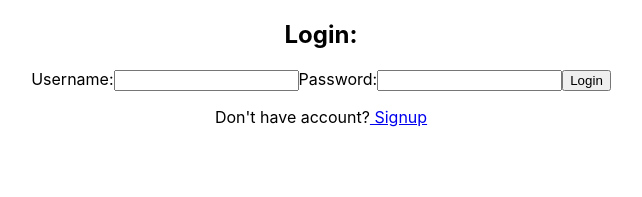
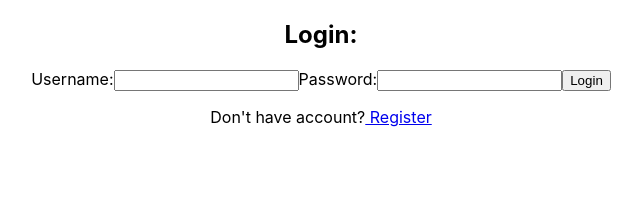
Before and after one commit to Alice-Nekruz/social-gratitude-client, a React (Create React App) app: page / in a window 1280 px wide. Shown: the top 197 px of the page, without its empty margins (319-961 px from the left). Built offline with nearby package versions, Linux system fonts and the light colour scheme.

Commit message:
bug fix: singup to register

```diff
--- a/src/components/auth/Login.js
+++ b/src/components/auth/Login.js
@@ -43,7 +43,7 @@ class Login extends Component {
 
                 <p>
                     Don't have account?
-                    <Link to={'/signup'}> Signup</Link>
+                    <Link to={'/register'}> Register</Link>
                 </p>
             </div>
         );
--- a/src/components/auth/Register.js
+++ b/src/components/auth/Register.js
@@ -1,8 +1,8 @@
-import React, { Component } from 'react';
+import React from 'react';
 import { Link } from 'react-router-dom';
 import authService from "../../services/auth-services";
 
-class Signup extends Component {
+class Register extends React.Component {
 
     state = { username: '', password: '' }
 
@@ -10,7 +10,7 @@ class Signup extends Component {
         event.preventDefault();
         const { username, password } = this.state;
 
-        authService.signup(username, password)
+        authService.register(username, password)
             .then(createdUser => {
                 this.setState({
                     username: "",
@@ -51,7 +51,7 @@ class Signup extends Component {
                         />
                     </label>
 
-                    <button type="submit"> Signup </button>
+                    <button type="submit"> Register </button>
                 </form>
 
                 <p>
@@ -65,4 +65,4 @@ class Signup extends Component {
 
 }
 
-export default Signup;
+export default Register;
--- a/src/services/auth-services.js
+++ b/src/services/auth-services.js
@@ -9,8 +9,8 @@ class AuthService {
     }
 
 
-    signup = (username, password) => {
-        return this.service.post('/signup', { username, password }).then(response => response.data);
+    register = (username, password) => {
+        return this.service.post('/register', { username, password }).then(response => response.data);
     };
 
 
```
